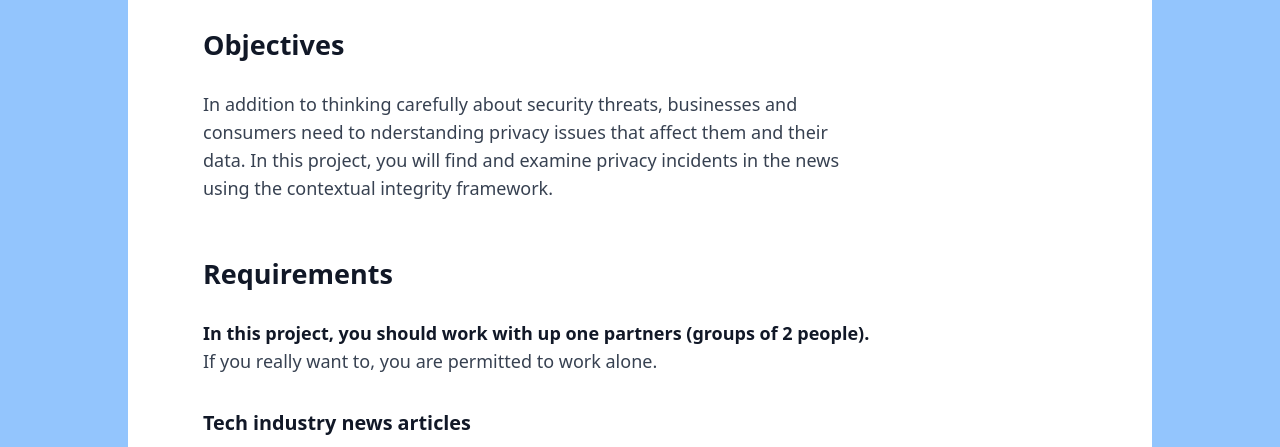
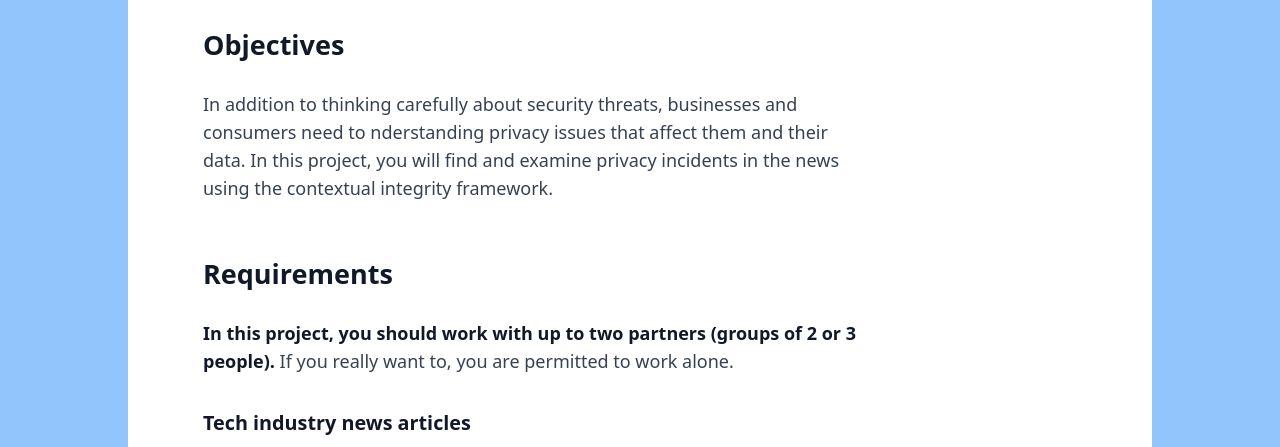
Before and after one commit to zappala/cs465-web, an Astro site: page /winter2024/projects/privacy-and-contextual-integrity in a window 1280 px wide. Shown: the part 317-764 px from the top of the page. Built offline with nearby package versions, Linux system fonts and the light colour scheme; Astro itself is replaced by a stand-in of ours.

Commit message:
minor change to assignment

```diff
--- a/src/pages/winter2024/projects/privacy-and-contextual-integrity.mdx
+++ b/src/pages/winter2024/projects/privacy-and-contextual-integrity.mdx
@@ -13,8 +13,8 @@ the contextual integrity framework.
 
 ## Requirements
 
-**In this project, you should work with up one partners (groups of 2 people).**
-If you really want to, you are permitted to work alone.
+**In this project, you should work with up to two partners (groups of 2 or 3
+people).** If you really want to, you are permitted to work alone.
 
 ### Tech industry news articles
 
```
